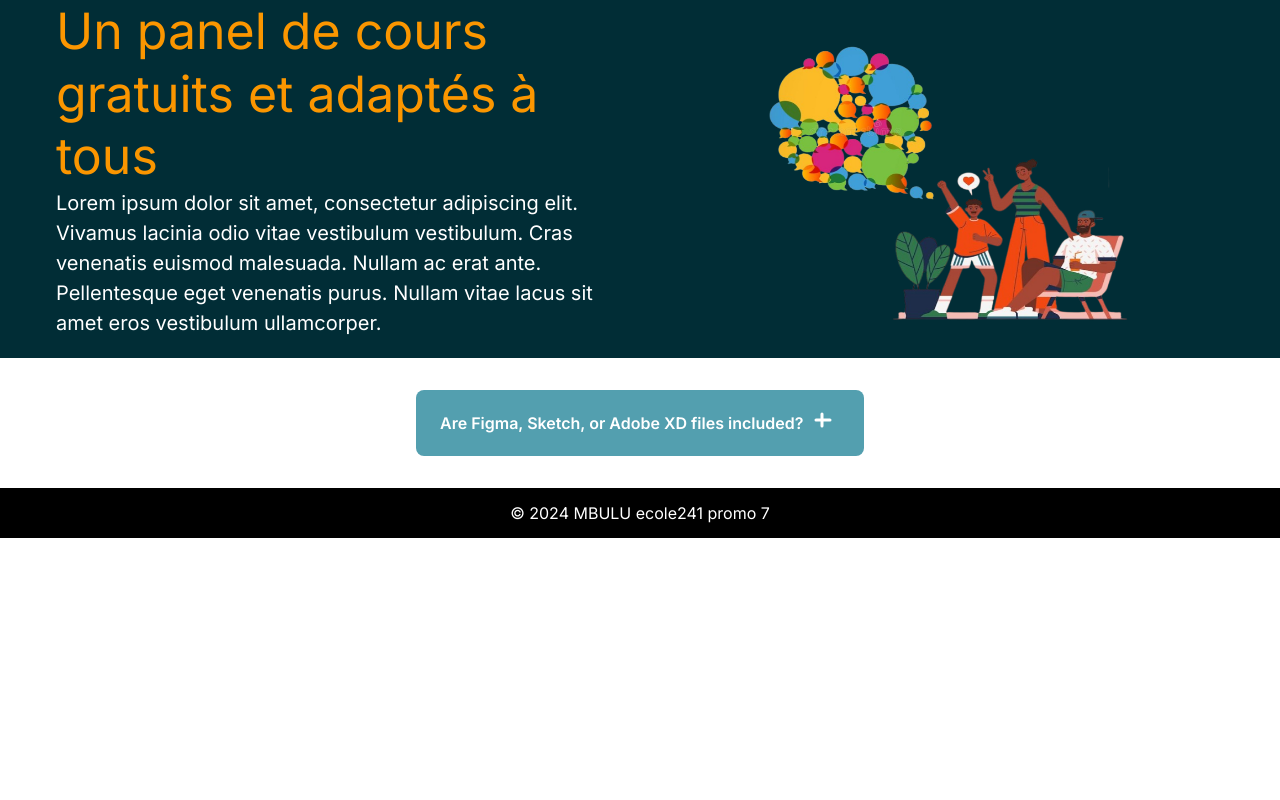
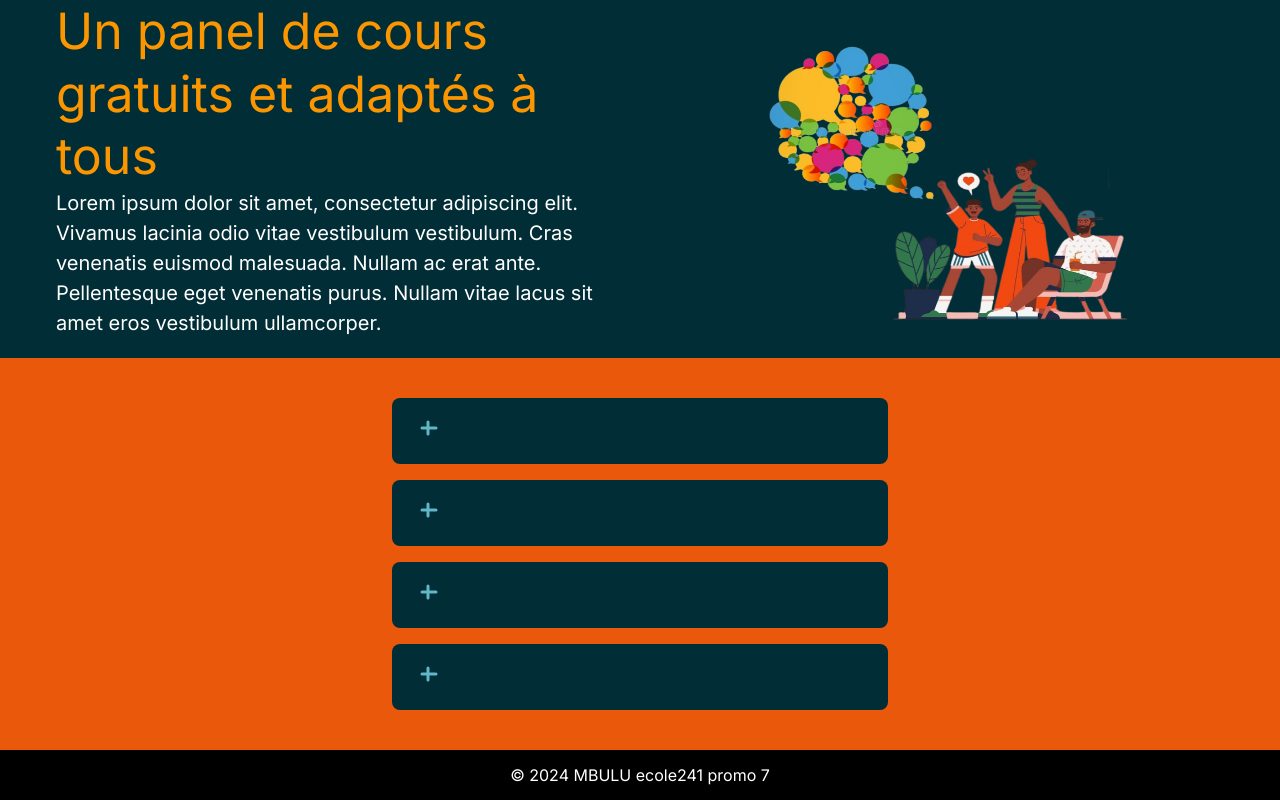
Before and after one commit to franckdarren/mbulu, a Next.js app: page / in a window 1280 px wide. Shown: the part 2192-2992 px from the top of the page. Before the commit the page ends 2730 px from the top, so only its background shows below. Built offline with nearby package versions, Linux system fonts and the light colour scheme; no server answers.

Commit message:
intégration FAQS

```diff
--- a/app/_components/ButtonFaqs.jsx
+++ b/app/_components/ButtonFaqs.jsx
@@ -1,22 +1,23 @@
-export function ButtonFaqs() {
+import Image from "next/image";
+
+export function ButtonFaqs({titreButtonFaqs, paragraphFaqs}) {
 return (
         // <div className="">
         //     <button className={`px-[10px] md:px-[15px] h-[29px] w-auto md:text-[20px] md:h-[52px] text-[12px] text-white rounded-[20px] ${color}`}>{titreButton}</button>
         // </div>
-    <div class="max-w-lg mx-auto p-8">
-        <details className="py-4 open:bg-[#61b6c7] bg-[#539FAF] open:ring-1 open:ring-black/5 dark:open:ring-white/10 open:shadow-lg p-6 rounded-lg">
+    <div class="max-w-lg mx-auto p-2">
+        <details className="groupe py-4 open:bg-[#61b6c7] bg-[#012d36] open:ring-1 open:ring-black/5 dark:open:ring-white/10 open:shadow-lg p-6 rounded-lg">
             <summary className="leading-6 text-white dark:text-white font-semibold flex w-full cursor-pointer select-none items-center justify-between text-left text-base">
-                Are Figma, Sketch, or Adobe XD files included?
-                <svg className=" mt-0.5 h-8 w-8 md:w-[30px] flex-none stroke-white open:stroke-indigo-500" fill="none" xmlns="http://www.w3.org/2000/svg" stroke-width="3" stroke-linecap="round" stroke-linejoin="round">
-                    <path class="open:bg-[#61b6c7]" d="M12 6v12"></path>
+            {titreButtonFaqs}
+                <svg className=" mt-0.5 h-8 w-8 md:w-[30px] flex-none stroke-[#61b6c7]" fill="none" xmlns="http://www.w3.org/2000/svg" stroke-width="3" stroke-linecap="round" stroke-linejoin="round">
+                    <path className="" d="M12 6v12"></path>
                     <path className="open:flex" d="M20 12H6"></path>
                 </svg>
             </summary>
             <div className="pb-6 pt-6 bg-[#61b6c7]">
                 <div className="prose prose-slate max-w-none prose-a:font-semibold prose-a:text-indigo-600 hover:prose-a:text-indigo-500">
                     <p className="text-white">
-                        We don't produce high-quality design artifacts as part of our own design and development process, so building these extra resources means we can't spend as much time creating new examples in code which is where we believe we can provide the most value.
-                    </p>
+                    {paragraphFaqs}                    </p>
                 </div>
             </div>
         </details>
--- a/app/dictionnaire/Dictionnaire.jsx
+++ /dev/null
@@ -1,21 +0,0 @@
-
-
-export function Dictionnaire({titre, text, other}){
-    return(
-        <div className="m-[100px] p-[0]">
-            <ul>
-                <li className="text-[30px] font-bold text-[#164048]">{titre}</li>
-                <ul className="ml-[20px]  my-[20px] text-[30px] font-medium">
-                    <li>{text}</li>
-                    <li>{text}</li>
-                </ul>
-                <ul className="ml-[50px] text-[30] font-medium ">
-                    <li>{other}</li>
-                    <li>{other}</li>
-                </ul>
-            </ul>
-
-        </div>
-
-    );
-}
--- a/app/page.js
+++ b/app/page.js
@@ -144,8 +144,10 @@ const Section4 = () => {
 
 const Faqs = () => {
   return(
-    <div>
-
+    <div class="bg-orange-600 py-8">
+      <ButtonFaqs/>
+      <ButtonFaqs/>
+      <ButtonFaqs/>
       <ButtonFaqs/>
     </div>
   )
```
